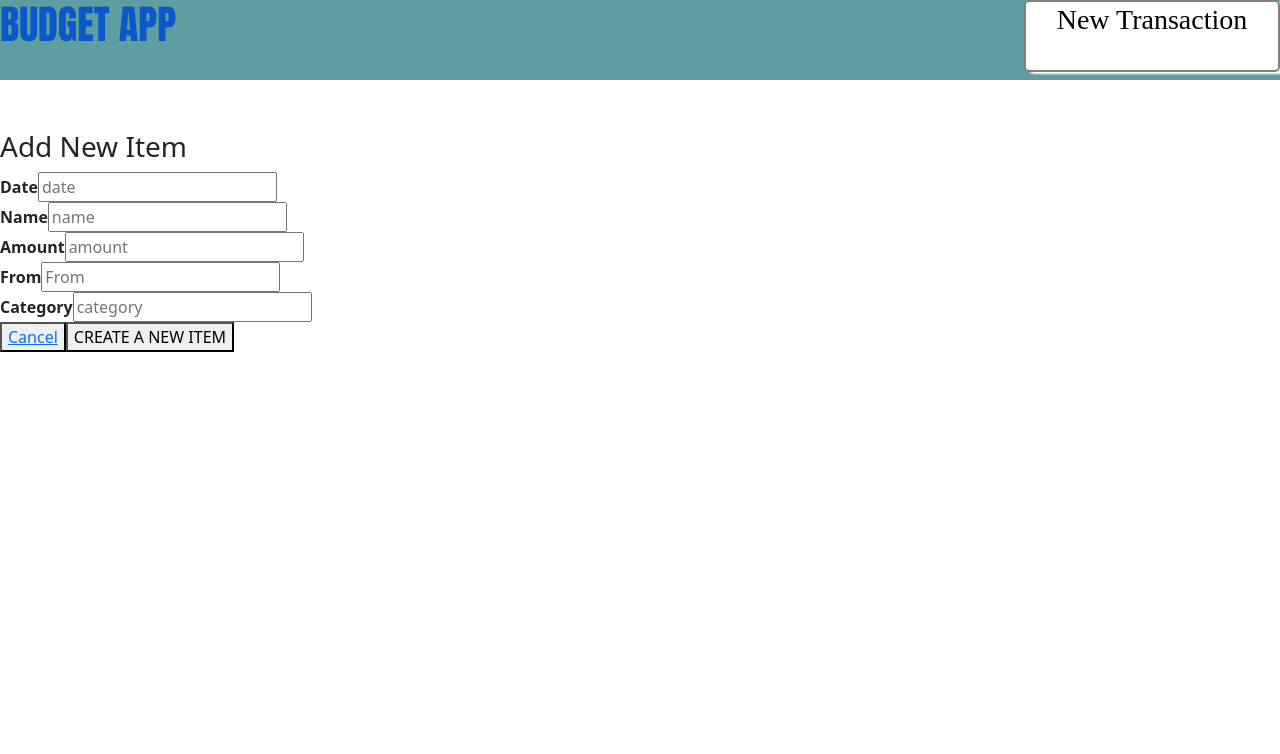
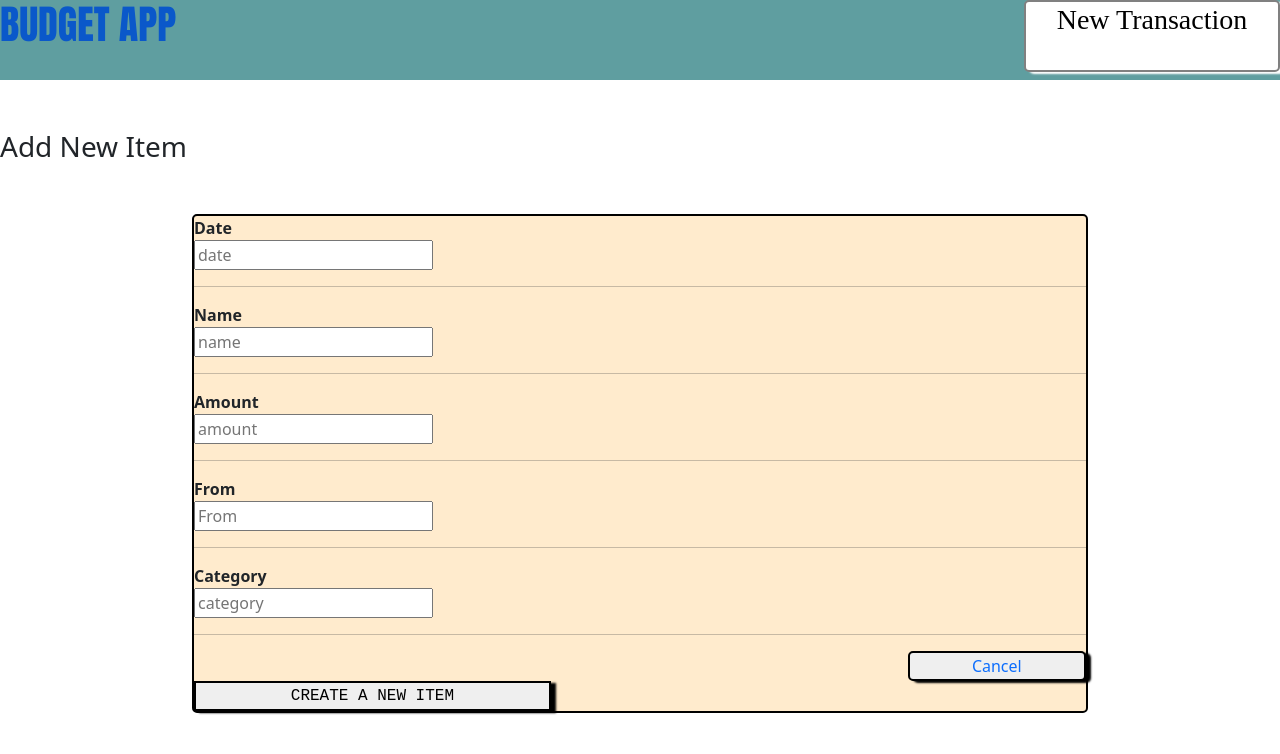
Before and after one commit to mukayilaalao/budget-app, a React (Create React App) app: page /transactions/new in a window 1280 px wide. Shown: the top 754 px of the page. Built offline with nearby package versions, Linux system fonts and the light colour scheme; no server answers.

Commit message:
progress on css

```diff
--- a/src/App.js
+++ b/src/App.js
@@ -5,8 +5,8 @@ import Home from "./pages/Home";
 import New from "./pages/New";
 import Show from "./pages/Show";
 import Edit from "./pages/Edit";
+import "bootstrap/dist/css/bootstrap.min.css";
 import "./App.css";
-import "bootstrap/dist/css/bootstrap.min.css";
 
 function App() {
   return (
--- /dev/null
+++ b/src/components/NewTransaction.css
@@ -0,0 +1,23 @@
+.new-form {
+  width: 70%;
+  margin: 50px auto;
+  background-color: blanchedalmond;
+  border: 2px solid black;
+  border-radius: 5px;
+}
+.new-buttons {
+  display: grid;
+  grid-template-columns: repeat(5, 1fr);
+}
+#new-submit {
+  grid-column: 1/3;
+  font-family: monospace;
+  border: 2px solid black;
+  box-shadow: 5px 2px 2px black;
+}
+#cancel {
+  grid-column: 5/6;
+  border-radius: 5px;
+  border: 2px solid black;
+  box-shadow: 5px 2px 2px black;
+}
--- a/src/components/NewTransaction.js
+++ b/src/components/NewTransaction.js
@@ -1,6 +1,7 @@
 import axios from "axios";
 import { useState } from "react";
 import { Link, useNavigate } from "react-router-dom";
+import "./NewTransaction.css";
 
 function NewTransaction() {
   const [state, setState] = useState({
@@ -31,6 +32,7 @@ function NewTransaction() {
       <label htmlFor="date">
         <strong>Date</strong>
       </label>
+      <br />
       <input
         type="text"
         name="date"
@@ -39,10 +41,11 @@ function NewTransaction() {
         placeholder="date"
         onChange={handleChange}
       />
-      <br />
+      <hr />
       <label htmlFor="name">
         <strong>Name</strong>
       </label>
+      <br />
       <input
         type="text"
         name="name"
@@ -51,10 +54,11 @@ function NewTransaction() {
         placeholder="name"
         onChange={handleChange}
       />
-      <br />
+      <hr />
       <label htmlFor="amount">
         <strong>Amount</strong>
       </label>
+      <br />
       <input
         type="number"
         name="amount"
@@ -63,10 +67,11 @@ function NewTransaction() {
         placeholder="amount"
         onChange={handleChange}
       />
-      <br />
+      <hr />
       <label htmlFor="update-from">
         <strong>From</strong>
       </label>
+      <br />
       <input
         type="text"
         name="from"
@@ -75,10 +80,11 @@ function NewTransaction() {
         placeholder="From"
         onChange={handleChange}
       />
-      <br />
+      <hr />
       <label htmlFor="category">
         <strong>Category</strong>
       </label>
+      <br />
       <input
         type="text"
         name="category"
@@ -87,11 +93,15 @@ function NewTransaction() {
         placeholder="category"
         onChange={handleChange}
       />
-      <br />
-      <button>
-        <Link to={"/transactions/"}>Cancel</Link>
-      </button>
-      <button type="submit">CREATE A NEW ITEM</button>
+      <hr />
+      <div className="new-buttons">
+        <button id="cancel">
+          <Link to={"/transactions/"}>Cancel</Link>
+        </button>
+        <button id="new-submit" type="submit">
+          CREATE A NEW ITEM
+        </button>
+      </div>
     </form>
   );
 }
--- a/src/components/TransactionDetail.js
+++ b/src/components/TransactionDetail.js
@@ -1,7 +1,7 @@
 import axios from "axios";
 import { useState, useEffect } from "react";
 import { useParams, useNavigate, Link } from "react-router-dom";
-
+import "./TransactionDetails.css";
 function TransactionDetail() {
   const [transaction, setTransaction] = useState({});
   const API_URL = process.env.REACT_APP_API_URL;
@@ -23,13 +23,14 @@ function TransactionDetail() {
   };
   const { name, amount, category, from, date } = transaction;
   return (
-    <div>
+    <div className="detail-trans">
       <div>
         {amount} {name} from <strong>{from}</strong> on <strong>{date}</strong>
       </div>
       <div>
         <strong>Category:</strong> {category}
       </div>
+      <div className="details-buttons">
         <button>
           <Link to="/transactions">Back</Link>
         </button>
@@ -38,6 +39,7 @@ function TransactionDetail() {
         </button>
         <button onClick={handleDelete}>Delete</button>
       </div>
+    </div>
   );
 }
 
--- /dev/null
+++ b/src/components/TransactionDetails.css
@@ -0,0 +1,21 @@
+.detail-trans {
+  background-color: blanchedalmond;
+  width: 70%;
+  border: 2px solid black;
+  border-radius: 5px;
+  margin: 50px auto;
+  box-shadow: 10px 5px 5px black;
+}
+.details-buttons {
+  display: grid;
+  grid-template-columns: repeat(3, 1fr);
+  width: 50%;
+  gap: 5px;
+  background-color: white;
+  margin-top: 50px;
+  border: 1px solid black;
+  border-radius: 5px;
+}
+.details-buttons button {
+  border-radius: 5px;
+}
--- /dev/null
+++ b/src/components/Transactions.css
@@ -0,0 +1,4 @@
+.index {
+  width: 75%;
+  margin: 50px auto;
+}
--- a/src/components/Transactions.js
+++ b/src/components/Transactions.js
@@ -2,6 +2,7 @@ import axios from "axios";
 import { Table } from "react-bootstrap";
 import { useEffect, useState } from "react";
 import Transaction from "./Transaction";
+import "./Transactions.css";
 
 function Transactions() {
   const [transactions, setTransactions] = useState([]);
@@ -12,7 +13,7 @@ function Transactions() {
       .then((response) => setTransactions(response.data));
   }, []);
   return (
-    <section>
+    <section className="index">
       <Table striped bordered hover>
         <thead>
           <tr>
--- /dev/null
+++ b/src/components/UpdateTransaction.css
@@ -0,0 +1,9 @@
+.update-form {
+  width: 85%;
+  margin: 50px auto;
+  background-color: black;
+  color: white;
+}
+#update-submit {
+  font-family: Impact, Haettenschweiler, "Arial Narrow Bold", sans-serif;
+}
--- a/src/components/UpdateTransaction.js
+++ b/src/components/UpdateTransaction.js
@@ -1,6 +1,7 @@
 import axios from "axios";
 import { useEffect, useState } from "react";
 import { Link, useParams, useNavigate } from "react-router-dom";
+import "./UpdateTransaction.css";
 
 function UpdateTransaction() {
   const [state, setState] = useState({
@@ -33,10 +34,11 @@ function UpdateTransaction() {
 
   const { name, date, amount, category, from } = state;
   return (
-    <form onSubmit={handleSubmit} className="form">
+    <form onSubmit={handleSubmit} className="update-form">
       <label htmlFor="date">
         <strong>Date</strong>
       </label>
+      <br />
       <input
         type="text"
         name="date"
@@ -45,9 +47,11 @@ function UpdateTransaction() {
         placeholder="date"
         onChange={handleChange}
       />
+      <br />
       <label htmlFor="name">
         <strong>Name</strong>
       </label>
+      <br />
       <input
         type="text"
         name="name"
@@ -56,9 +60,11 @@ function UpdateTransaction() {
         placeholder="name"
         onChange={handleChange}
       />
+      <br />
       <label htmlFor="amount">
         <strong>Amount</strong>
       </label>
+      <br />
       <input
         type="number"
         name="amount"
@@ -67,9 +73,11 @@ function UpdateTransaction() {
         placeholder="amount"
         onChange={handleChange}
       />
+      <br />
       <label htmlFor="update-from">
         <strong>From</strong>
       </label>
+      <br />
       <input
         type="text"
         name="from"
@@ -78,9 +86,11 @@ function UpdateTransaction() {
         placeholder="From"
         onChange={handleChange}
       />
+      <br />
       <label htmlFor="category">
         <strong>Category</strong>
       </label>
+      <br />
       <input
         type="text"
         name="category"
@@ -89,10 +99,13 @@ function UpdateTransaction() {
         placeholder="category"
         onChange={handleChange}
       />
+      <hr />
       <button>
         <Link to={`/transactions/${id}`}>Cancel</Link>
       </button>
-      <button type="submit">UPDATE ITEM</button>
+      <button id="update-submit" type="submit">
+        UPDATE ITEM
+      </button>
     </form>
   );
 }
```
Lines whose indentation alone changed are shown as unchanged.
